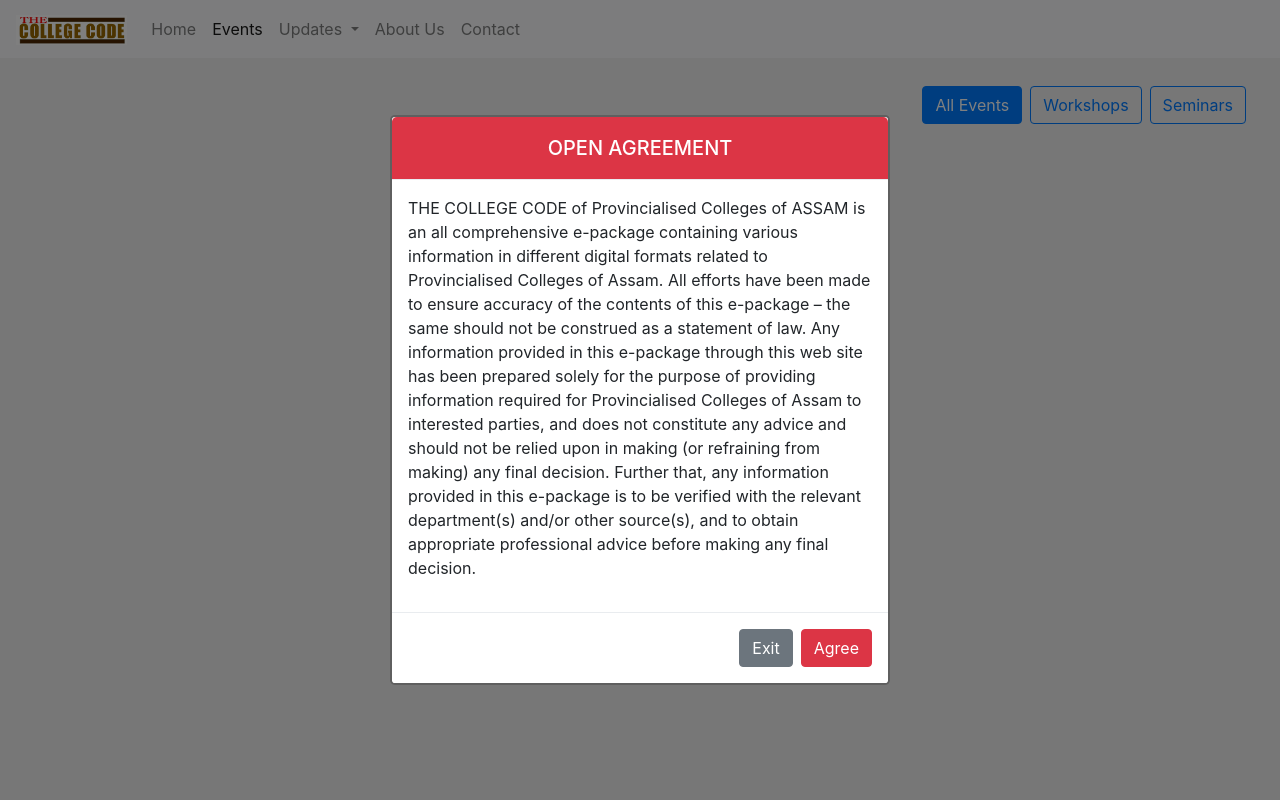
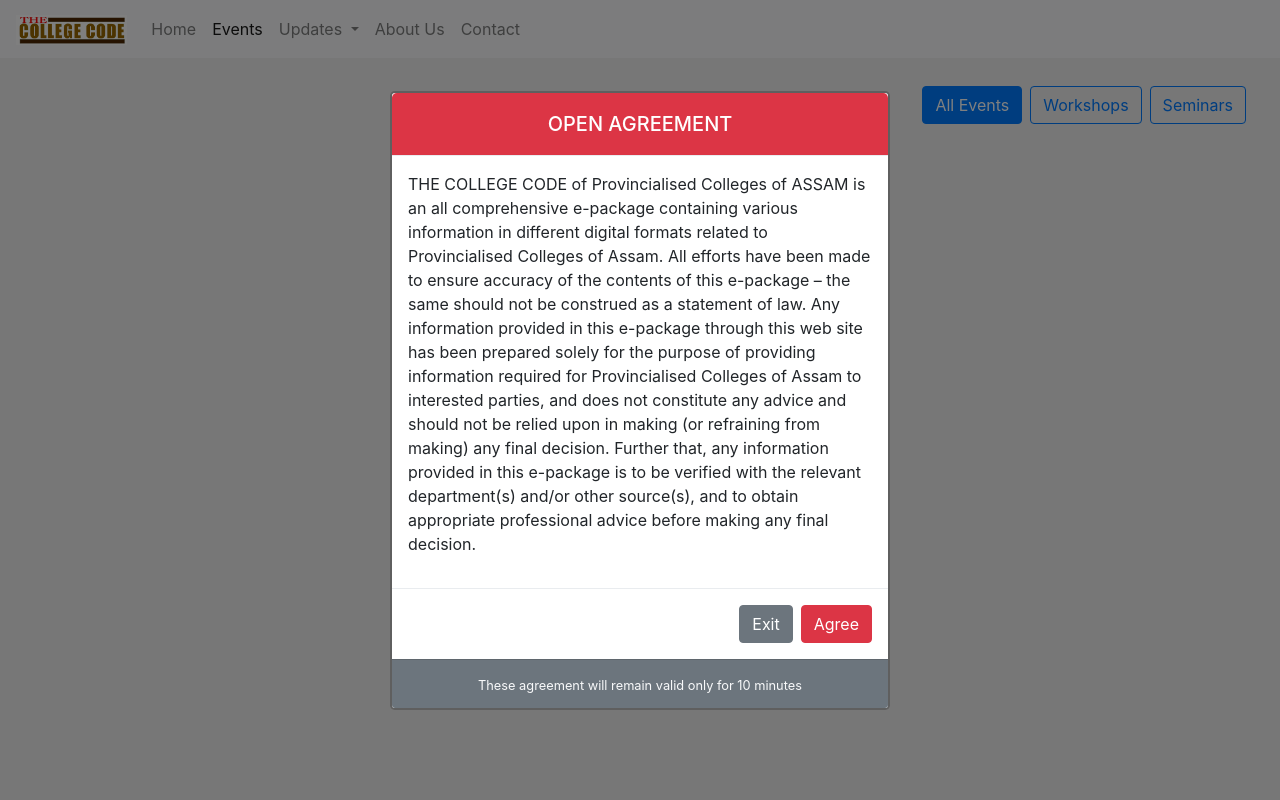
Before and after one commit to jabir15/acc-try, a Django app: page /events/ in a window 1280 px wide. Run offline with Django 3.2, Linux system fonts and the light colour scheme; data that the repository does not hold is empty; some libraries are stand-ins or nearby versions.

Commit message:
added cookie validity statement at modal footer

```diff
--- a/personal/templates/personal/includes/disclaimer.html
+++ b/personal/templates/personal/includes/disclaimer.html
@@ -19,6 +19,11 @@
                 <button type="button" class="btn btn-secondary" onclick="location.href='{% url 'contact' %}';">Exit</button>
                 <button id="agreeDisclaimer" type="button" class="btn btn-danger" data-dismiss="modal">Agree</button>
             </div>
+            <div class="card-footer bg-secondary text-light">
+                <p class="m-0 text-center">
+                    <small>These agreement will remain valid only for 10 minutes</small>
+                </p>
+            </div>
         </div>
     </div>
 </div>
```
